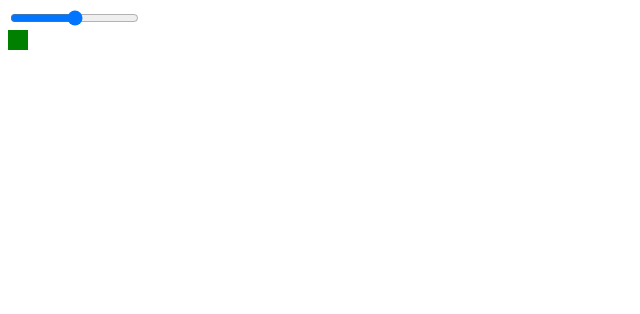
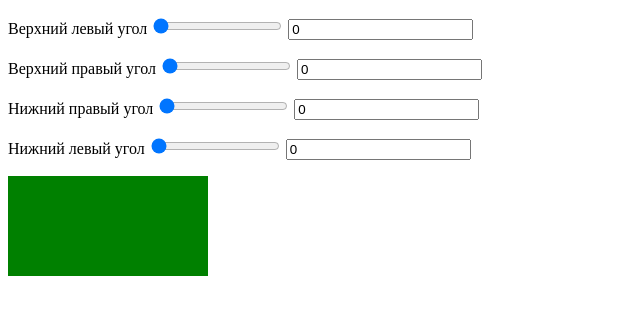
Before and after one commit to dev2033/JavaScriptLesson, a plain HTML site: page js_practice/index.html in a window 1280 px wide. Shown: the whole page, without its empty margins (0-640 px from the left). Drawn offline with Linux system fonts and the light colour scheme.

Commit message:
add css generator

```diff
--- a/js_practice/index.html
+++ b/js_practice/index.html
@@ -31,10 +31,32 @@
 
 
     <!-- работа с input range -->
-    <input type="range" min="0" max="100" step="2" oninput="fun4()" id="r1">
+    <!-- <input type="range" min="0" max="100" step="2" oninput="fun4()" id="r1"> -->
     <!-- <p id="one"></p> -->
     <!-- <input type="text" name="" id="i1"> -->
-    <div id="test"></div>
+    <!-- <div id="test"></div> -->
+
+
+    <div class="block1">
+        <p>Верхний левый угол
+            <input type="range" id="rtl" min="0" max="100" value="0" oninput="fun5()">
+            <input type="text" id="ttl" value="0">
+        </p>
+        <p>Верхний правый угол
+            <input type="range" id="rtr" min="0" max="100" value="0" oninput="fun5()">
+            <input type="text" id="ttr" value="0">
+        </p>
+        <p>Нижний правый угол
+            <input type="range" id="rbr" min="0" max="100" value="0" oninput="fun5()">
+            <input type="text" id="tbr" value="0">
+        </p>
+        <p>Нижний левый угол
+            <input type="range" id="rbl" min="0" max="100" value="0" oninput="fun5()">
+            <input type="text" id="tbl" value="0">
+        </p>
+    </div>
+
+    <div id="block"></div>
 
     <script src="script.js "></script>
 </body>
--- a/js_practice/script.js
+++ b/js_practice/script.js
@@ -58,5 +58,22 @@ function fun5() {
     /*
      * CSS генератор
      */
+    var rtl = document.getElementById('rtl').value;
+    var rtr = document.getElementById('rtr').value;
+    var rbr = document.getElementById('rbr').value;
+    var rbl = document.getElementById('rbl').value;
 
+    var ttl = document.getElementById('ttl');
+    var ttr = document.getElementById('ttr');
+    var tbr = document.getElementById('tbr');
+    var tbl = document.getElementById('tbl');
+
+    var block = document.getElementById('block');
+
+    ttl.value = rtl;
+    ttr.value = rtr;
+    tbr.value = rbr;
+    tbl.value = rbl;
+
+    block.style.borderRadius = rtl + 'px ' + rtr + 'px ' + rbr + 'px ' + rbl + 'px ';
 }
--- a/js_practice/style.css
+++ b/js_practice/style.css
@@ -1,5 +1,11 @@
-#test {
+/* #test {
     height: 20px;
     width: 20px;
     background: green;
+} */
+
+#block {
+    width: 200px;
+    height: 100px;
+    background: green;
 }
```
